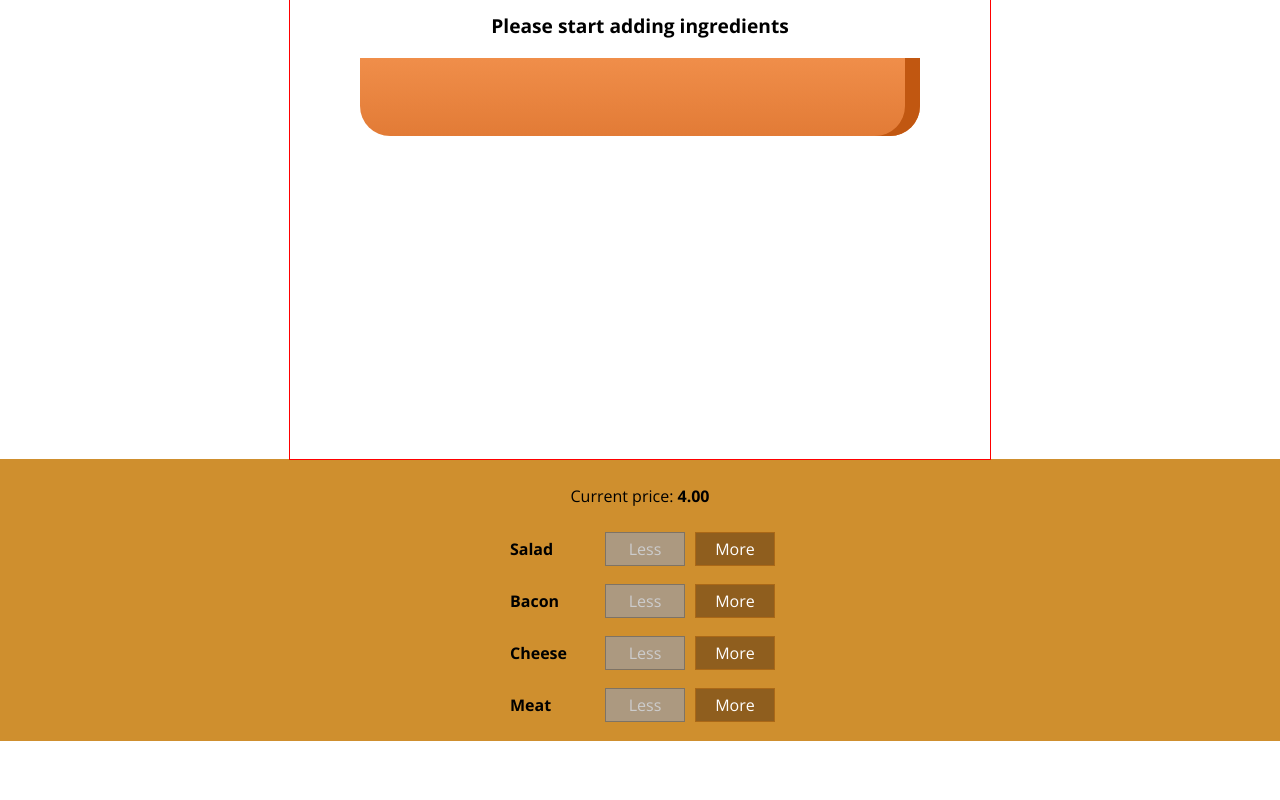
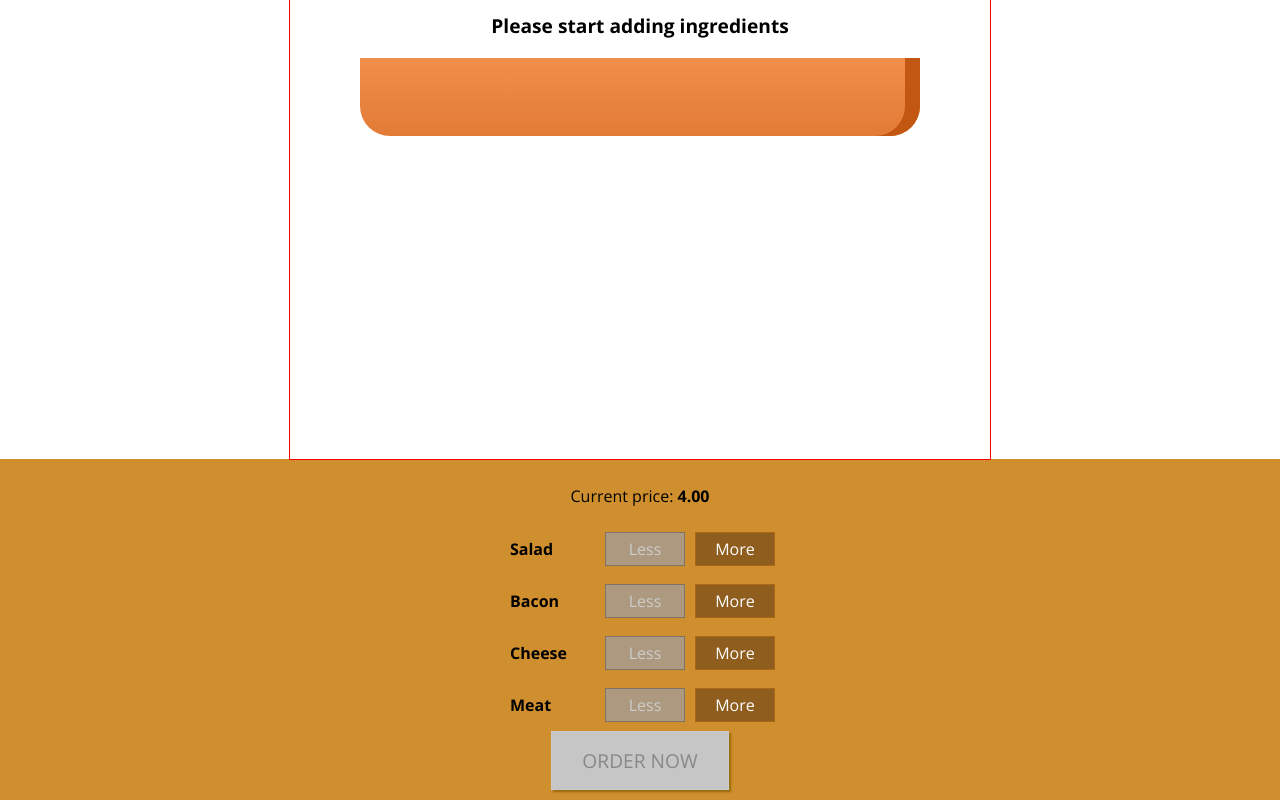
Before and after one commit to michael-petry/burger-builder, a React app: page / in a window 1280 px wide. Shown: the part 179-979 px from the top of the page. Before the commit the page ends 920 px from the top, so only its background shows below. Built offline with nearby package versions, Linux system fonts and the light colour scheme.

Commit message:
Add Order Now button to build controls

```diff
--- a/src/components/Burger/BuildControls/BuildControls.js
+++ b/src/components/Burger/BuildControls/BuildControls.js
@@ -22,6 +22,10 @@ const buildControls = (props) => (
                 disabled={props.disabled[control.type]}
             />
         ))}
+        <button
+            className={classes.OrderButton}
+            disabled={!props.purchasable}
+            onClick={props.ordered}>ORDER NOW</button>
     </div>
 )
 
```
